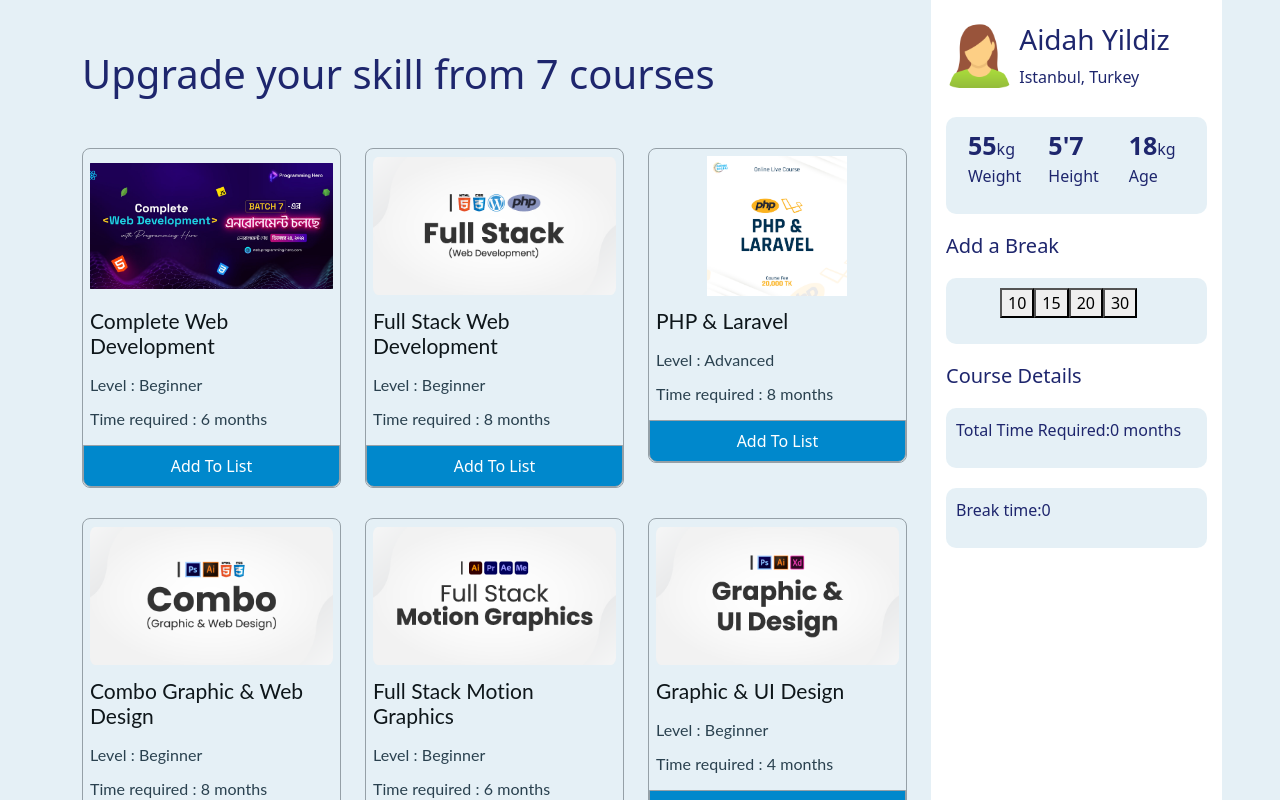
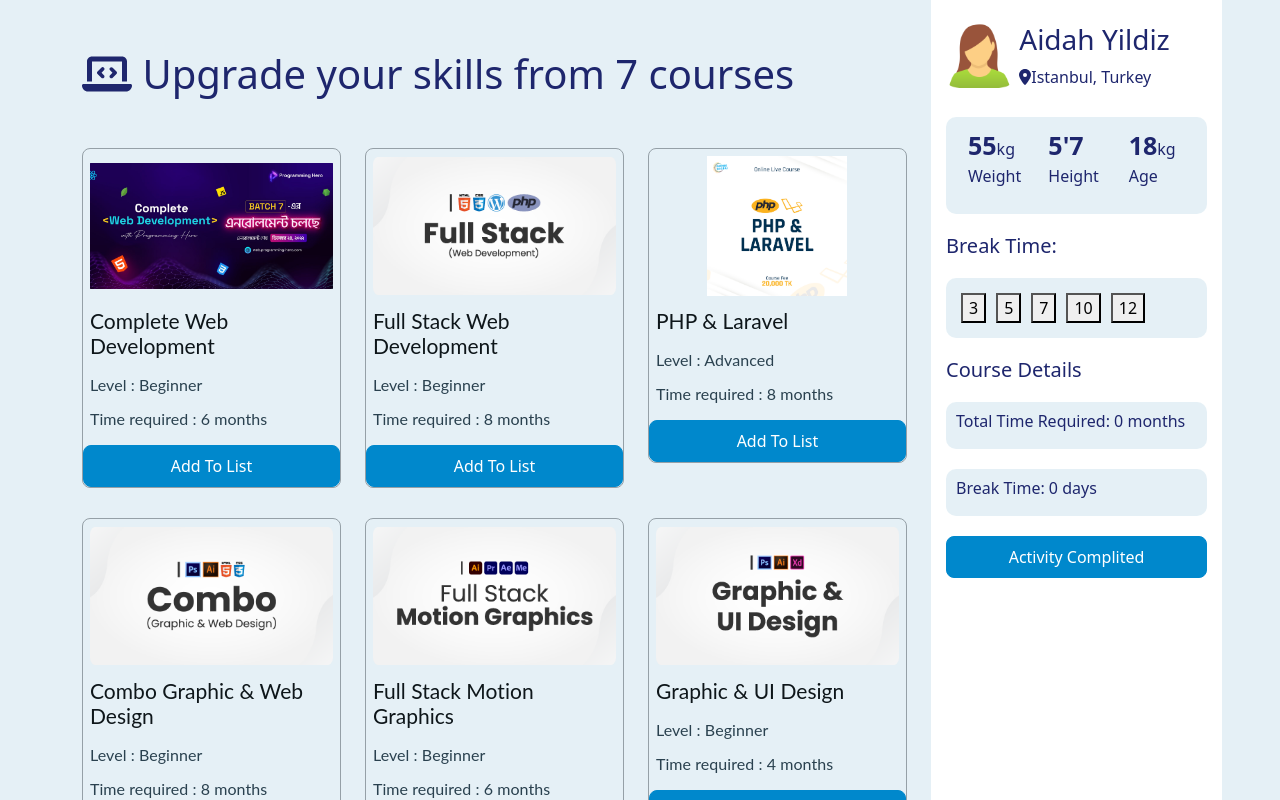
Before and after one commit to KhadizaChowdhury/ultra-active-club, a React (Create React App) app: page / in a window 1280 px wide. Shown: the top 800 px of the page. Built offline with nearby package versions, Linux system fonts and the light colour scheme.

Commit message:
Break Time solved

```diff
--- a/package.json
+++ b/package.json
@@ -3,6 +3,10 @@
   "version": "0.1.0",
   "private": true,
   "dependencies": {
+    "@fortawesome/fontawesome-svg-core": "^6.2.1",
+    "@fortawesome/free-regular-svg-icons": "^6.2.1",
+    "@fortawesome/free-solid-svg-icons": "^6.2.1",
+    "@fortawesome/react-fontawesome": "^0.2.0",
     "@testing-library/jest-dom": "^5.16.5",
     "@testing-library/react": "^13.4.0",
     "@testing-library/user-event": "^13.5.0",
--- /dev/null
+++ b/public/breaktime.json
@@ -0,0 +1,23 @@
+[
+    {
+        "id": 1,
+        "time": 3
+    },
+    {
+        "id": 2,
+        "time": 5
+    },
+    {
+        "id": 3,
+        "time": 7
+    },
+    {
+        "id": 4,
+        "time": 10
+    }
+    ,
+    {
+        "id": 5,
+        "time": 12
+    }
+]
--- /dev/null
+++ b/src/components/BreakTime/BreakTime.js
@@ -0,0 +1,13 @@
+import React from 'react';
+import { click } from '@testing-library/user-event/dist/click';
+
+const BreakTime = (props) => {
+    const {bTime, addBreakTime} = props;
+    const {id, time}= bTime;
+
+    return (
+            <button id='addBtn' className='addList' onClick={ () => addBreakTime(bTime)}>{time}</button>
+    );
+};
+
+export default BreakTime;
--- a/src/components/Course/Course.css
+++ b/src/components/Course/Course.css
@@ -61,8 +61,8 @@
     padding: 8px;
     color: #fff;
     background: #0088CC;
-    border: 1px solid #95A0A7;
-    border-radius: 0px 0px 8px 8px;
+    border: 1px solid #0088CC;
+    border-radius: 8px;
 }
 .course .addList:hover{
     background-color: #1e266d;
--- a/src/components/Courses/Courses.js
+++ b/src/components/Courses/Courses.js
@@ -2,6 +2,8 @@ import React, { useEffect, useState } from 'react';
 import Course from '../Course/Course';
 import Summary from '../Summary/Summary';
 import './Courses.css'
+import { FontAwesomeIcon } from '@fortawesome/react-fontawesome'
+import { faLaptopCode } from '@fortawesome/free-solid-svg-icons'
 
 const Courses = () => {
     const [courses, setAllCourses] = useState([]);
@@ -11,22 +13,21 @@ const Courses = () => {
         fetch('courses.json')
         .then(res => res.json())
         .then(data => setAllCourses(data))
-        // .then(data => console.log(data))
+        .then(data => console.log(data))
     }, [])
 
     const addToList = (course) => {
-        console.log(course);
+        // console.log(course);
         // list.push(course);
         const newList = [...list, course];
         setList(newList);
     }
     // const addList = () => addToList(id);
-
     return (
         <div className="shop_cont row gx-5">
-            <div className='col-9'>
-                <h1>Upgrade your skill from {courses.length} courses</h1>
-                <div className='courses row row-cols-1 row-cols-md-6 row-cols-lg-3 gx-4'>
+            <div className='col-12 col-lg-9'>
+                <h1><FontAwesomeIcon icon={faLaptopCode} /> Upgrade your skills from {courses.length} courses</h1>
+                <div className='courses row row-cols-1 row-cols-md-2 row-cols-lg-3 gx-4'>
                     {
                         courses.map(course => <Course
                             course={course}
@@ -38,8 +39,10 @@ const Courses = () => {
                     }
                 </div>
             </div>
-            <div className='student col-3'>
-                <Summary list={list}></Summary>
+            <div className='student col-12 col-lg-3'>
+                <Summary
+                    list={list}></Summary>
+
             </div>
         </div>
     );
--- a/src/components/Summary/Summary.css
+++ b/src/components/Summary/Summary.css
@@ -6,8 +6,21 @@
     margin: 20px 0;
     padding: 10px;
     border-radius: 10px;
+}.info .time{
+    font-weight: 400;
 }
 .p-info.p-info{
     font-size: 25px;
     font-weight: 700;
 }
+.info button{
+    margin: 5px;
+}
+.completed{
+    width: -webkit-fill-available;
+    padding: 8px;
+    color: #fff;
+    background: #0088CC;
+    border: 1px solid #0088CC;
+    border-radius: 8px;
+}
--- a/src/components/Summary/Summary.js
+++ b/src/components/Summary/Summary.js
@@ -1,18 +1,43 @@
-import React from 'react';
-import './Summary.css'
+import React, { useEffect, useState } from 'react';
+import './Summary.css';
+import { FontAwesomeIcon } from '@fortawesome/react-fontawesome'
+import { faLocationDot } from '@fortawesome/free-solid-svg-icons'
+import { click } from '@testing-library/user-event/dist/click';
+import BreakTime from '../BreakTime/BreakTime';
 
 const Summary = (props) => {
     const {list} = props;
-    // console.log(list)
+    // const {time}= bTime;
+    const [breakTimes, setBreakTime] = useState([]);
+    const [brkTime, setTime] = useState([]);
 
-    const numbers = [10, 15, 20, 30];
-    const listItems = numbers.map((number) =>
-    <button>{number}</button>
-    );
+    useEffect( ()=> {
+        fetch('breaktime.json')
+        .then(res => res.json())
+        .then(data => setBreakTime(data))
+        // .then(data => console.log(data))
+    }, [])
+    // console.log(brTime)
+    const addBreakTime = (bTime) => {
+        console.log(bTime.time);
+        // const newTime = [...brkTime, bTime];
+        const newTime = [bTime];
+        setTime(newTime);
+    }
+    let cTime =0;
+    for (const course of list) {
+        cTime = cTime + course.time;
+    }
+    let brTime =0;
+    for (const bTime of brkTime) {
+        brTime = bTime.time;
+    }
+    localStorage.setItem("breaktime", JSON.stringify(brTime))
 
-    let time =0;
-    for (const course of list) {
-        time = time + course.time;
+    const store = (id) =>{
+        let BrkTime = {};
+
+        console.log(id ,"clicked")
     }
         return (
         <div>
@@ -21,9 +46,10 @@ const Summary = (props) => {
                     <img className='img-fluid' src="img/avatar.png" alt="" />
                 </div>
                 <div className="d-inline-block p-2"><h3>Aidah Yildiz</h3>
-                    <div>Istanbul, Turkey</div>
+                    <div><FontAwesomeIcon icon={faLocationDot} />Istanbul, Turkey</div>
                 </div>
             </div>
+            <div className='summary-info'>
                 <div className="row info">
                     <div className="col-sm">
                         <span className='p-info'>55</span><span>kg</span>
@@ -38,18 +64,26 @@ const Summary = (props) => {
                         <p>Age</p>
                     </div>
                 </div>
-            <h5>Add a Break</h5>
-            <div className="row info">
-                <div className="col-sm">
-                <ul>{listItems}</ul>
-                </div>
+                <h5>Break Time:</h5>
+                <div className="info">
+                {
+                    breakTimes.map(bTime => <BreakTime
+                        bTime={bTime}
+                        addBreakTime={addBreakTime}
+                        // unique key
+                        key={bTime.id}
+                        >
+                    </BreakTime>)
+                }
                 </div>
                 <h5>Course Details</h5>
                 <div className="info">
-                <p>Total Time Required:{time} months</p>
+                    <h6>Total Time Required: <span className='time'>{cTime} months</span></h6>
                 </div>
                 <div className="info">
-                <p>Break time:{time}</p>
+                <h6>Break Time: <span className='time'>{brTime} days</span></h6>
+                </div>
+                <button className='completed'>Activity Complited</button>
             </div>
         </div>
     );
```
Also changed, not shown: src/components/BreakTime/BreakTime.css (added), src/components/Course/Course.js (indentation only), 1 other file (tests, documents, lock files or other folders). Lines whose indentation alone changed are shown as unchanged.
